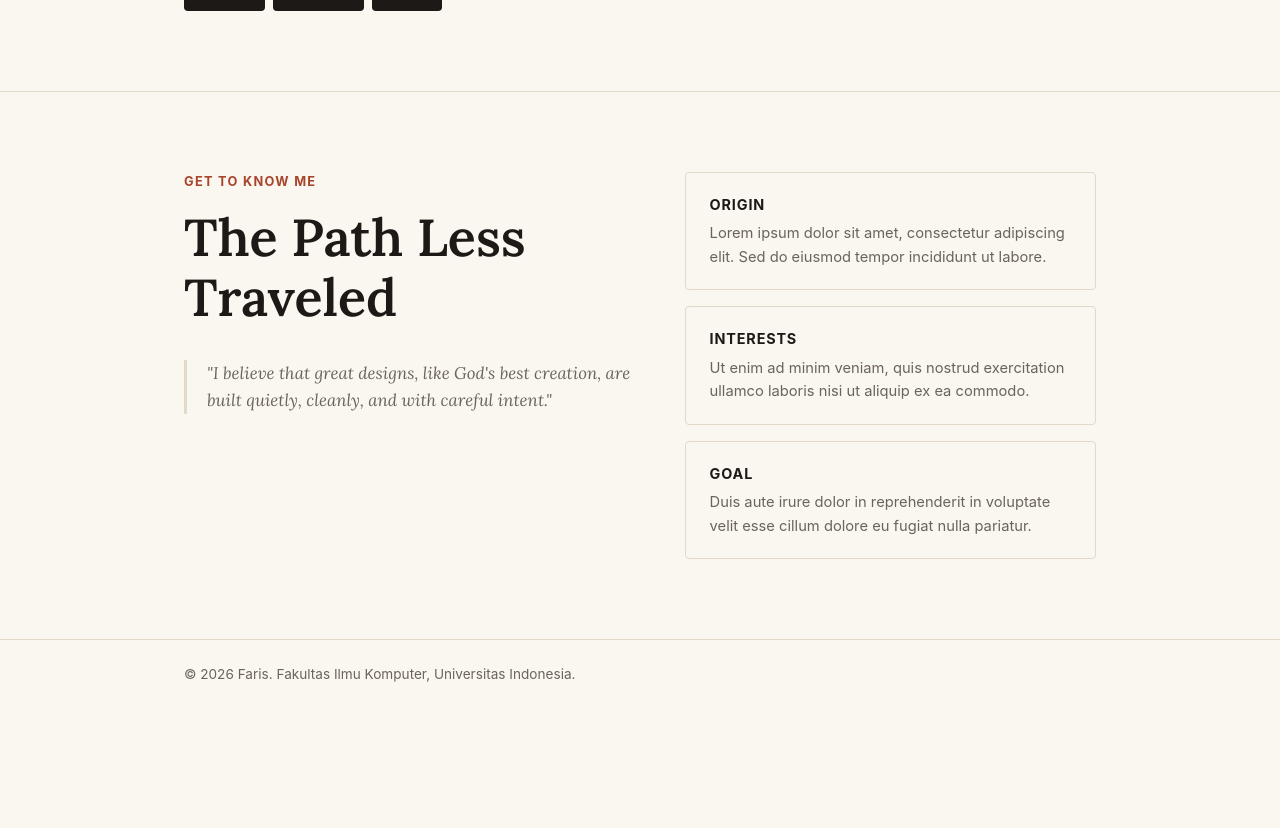
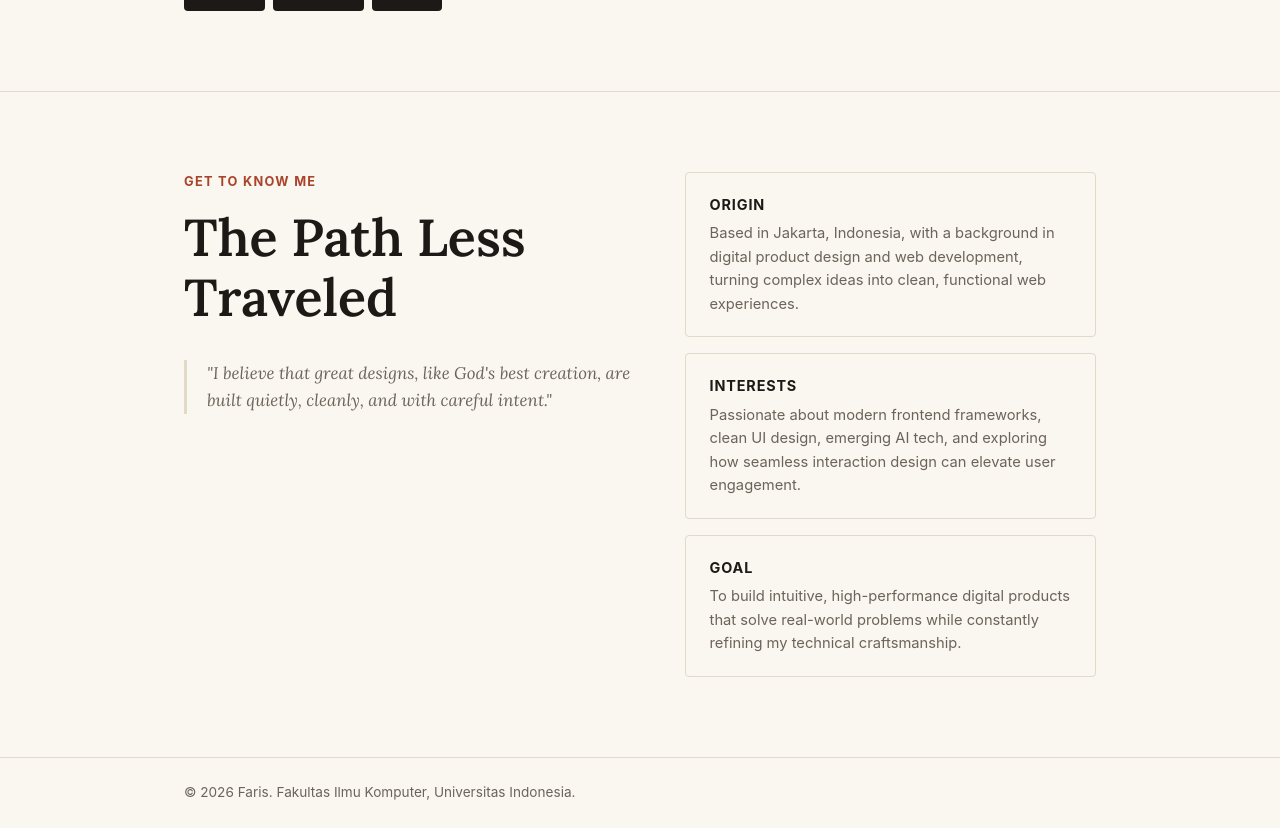
Before and after one commit to Faris2506615223/myportfolio, a Django app: page / in a window 1280 px wide. Shown: the part 683-1511 px from the top of the page. Before the commit the page ends 1365 px from the top, so only its background shows below. Run offline with Django 5.2, Linux system fonts and the light colour scheme.

Commit message:
content: replace lorem ipsum placeholder text

```diff
--- a/templates/index.html
+++ b/templates/index.html
@@ -70,15 +70,15 @@
                 <div class="cards-stack">
                     <div class="info-card">
                         <p class="info-card-title">Origin</p>
-                        <p class="info-card-text">Lorem ipsum dolor sit amet, consectetur adipiscing elit. Sed do eiusmod tempor incididunt ut labore.</p>
+                        <p class="info-card-text">Based in Jakarta, Indonesia, with a background in digital product design and web development, turning complex ideas into clean, functional web experiences.</p>
                     </div>
                     <div class="info-card">
                         <p class="info-card-title">Interests</p>
-                        <p class="info-card-text">Ut enim ad minim veniam, quis nostrud exercitation ullamco laboris nisi ut aliquip ex ea commodo.</p>
+                        <p class="info-card-text">Passionate about modern frontend frameworks, clean UI design, emerging AI tech, and exploring how seamless interaction design can elevate user engagement.</p>
                     </div>
                     <div class="info-card">
                         <p class="info-card-title">Goal</p>
-                        <p class="info-card-text">Duis aute irure dolor in reprehenderit in voluptate velit esse cillum dolore eu fugiat nulla pariatur.</p>
+                        <p class="info-card-text">To build intuitive, high-performance digital products that solve real-world problems while constantly refining my technical craftsmanship.</p>
                     </div>
                 </div>
 
```
